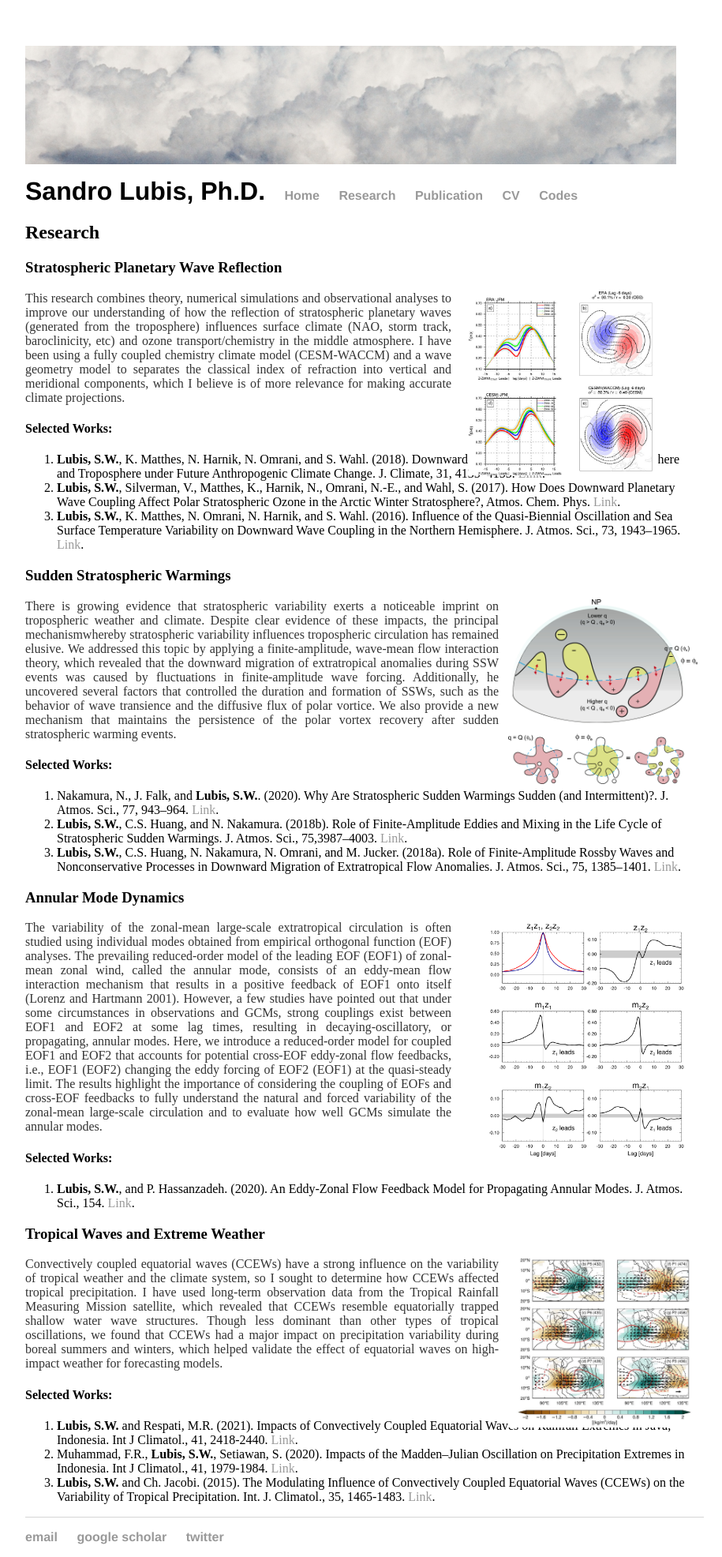
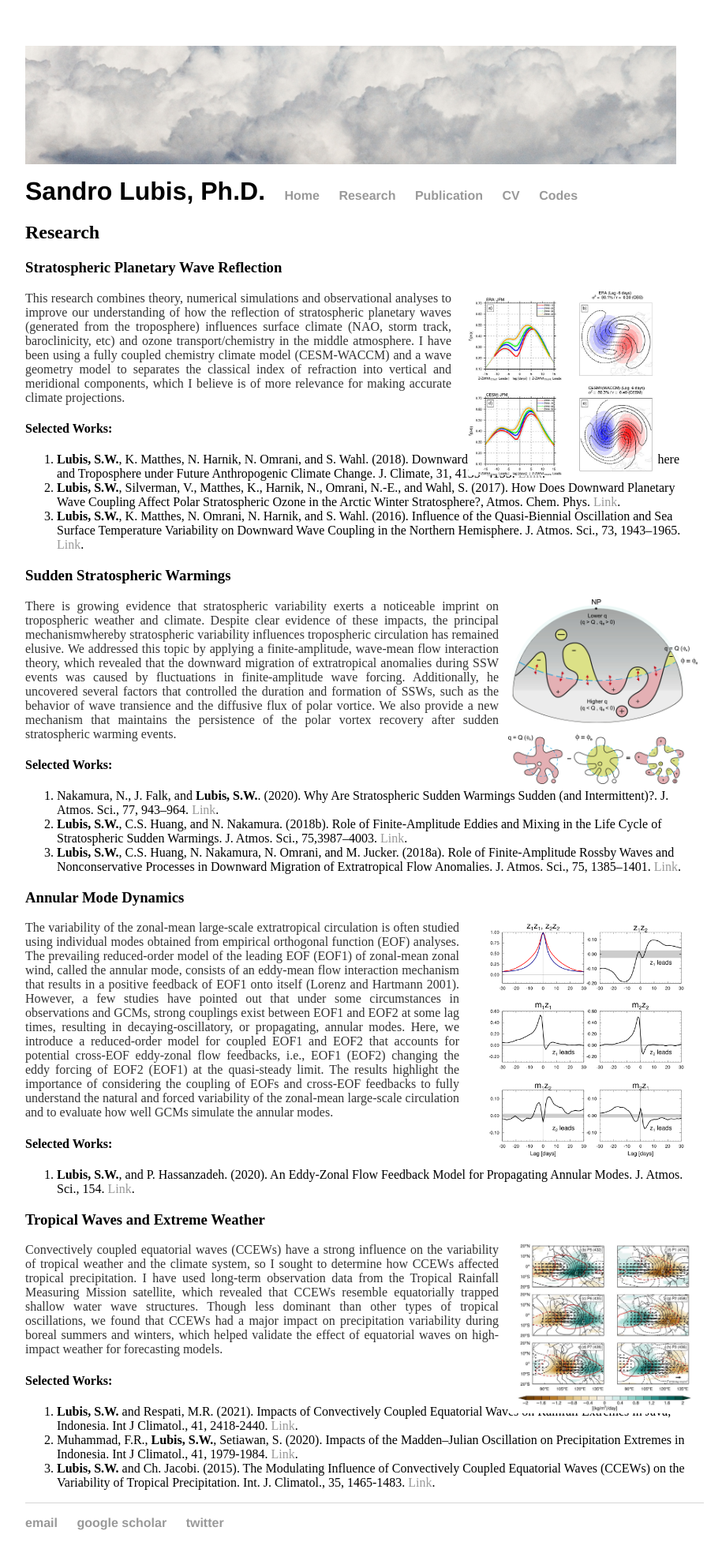
Before and after one commit to sandrolubis/sandrolubis.github.io, a Jekyll site: the page built from research/index.html, in a window 1280 px wide. Shown: the whole page at 79% size, without its empty margins (276-1191 px from the left). Built offline with Jekyll 4.4.1, drawn with Linux system fonts in a browser that asks for light colours.

Commit message:
Update index.html

```diff
--- a/research/index.html
+++ b/research/index.html
@@ -42,7 +42,7 @@ title: Research Interests | Sandro Lubis
 
 			<h3>Annular Mode Dynamics</h3>
 			<img src="https://sandrolubis.github.io/assets/images/ccr_erainterim_full.png" alt="Fig 3" style="position:absolute; left:870px; width:300px">
-			<p class="indented", style="width:540px"><font size=3>
+			<p class="indented", style="width:550px"><font size=3>
 				The variability of the zonal-mean large-scale extratropical circulation is often studied using individual modes obtained from empirical orthogonal function (EOF) analyses.
 				The prevailing reduced-order model of the leading EOF (EOF1) of zonal-mean zonal wind, called the annular mode, consists of an eddy-mean flow interaction mechanism that results
 				in a positive feedback of EOF1 onto itself (Lorenz and Hartmann 2001). However, a few studies have pointed out that under some circumstances in observations and GCMs, strong couplings
```
